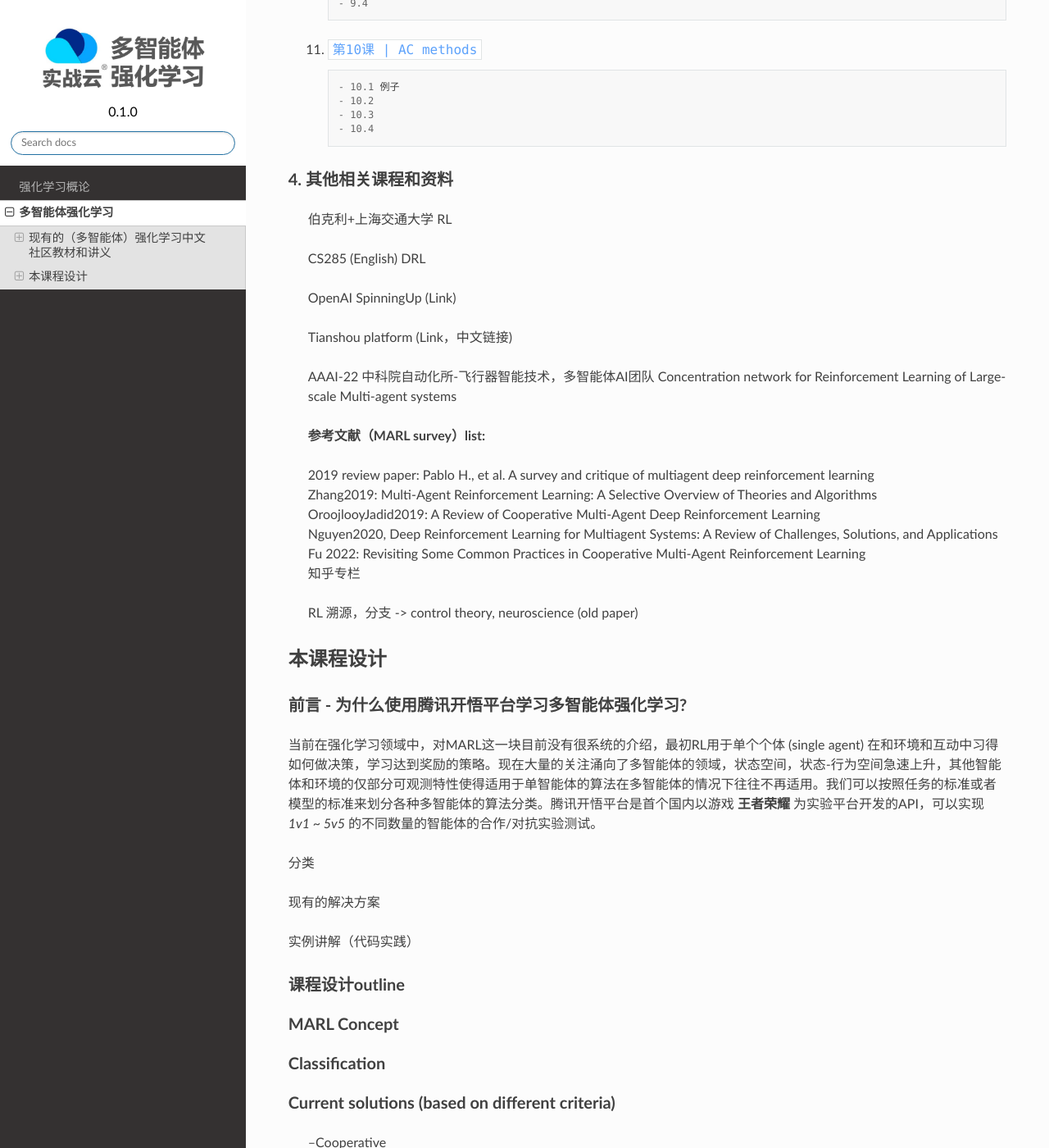
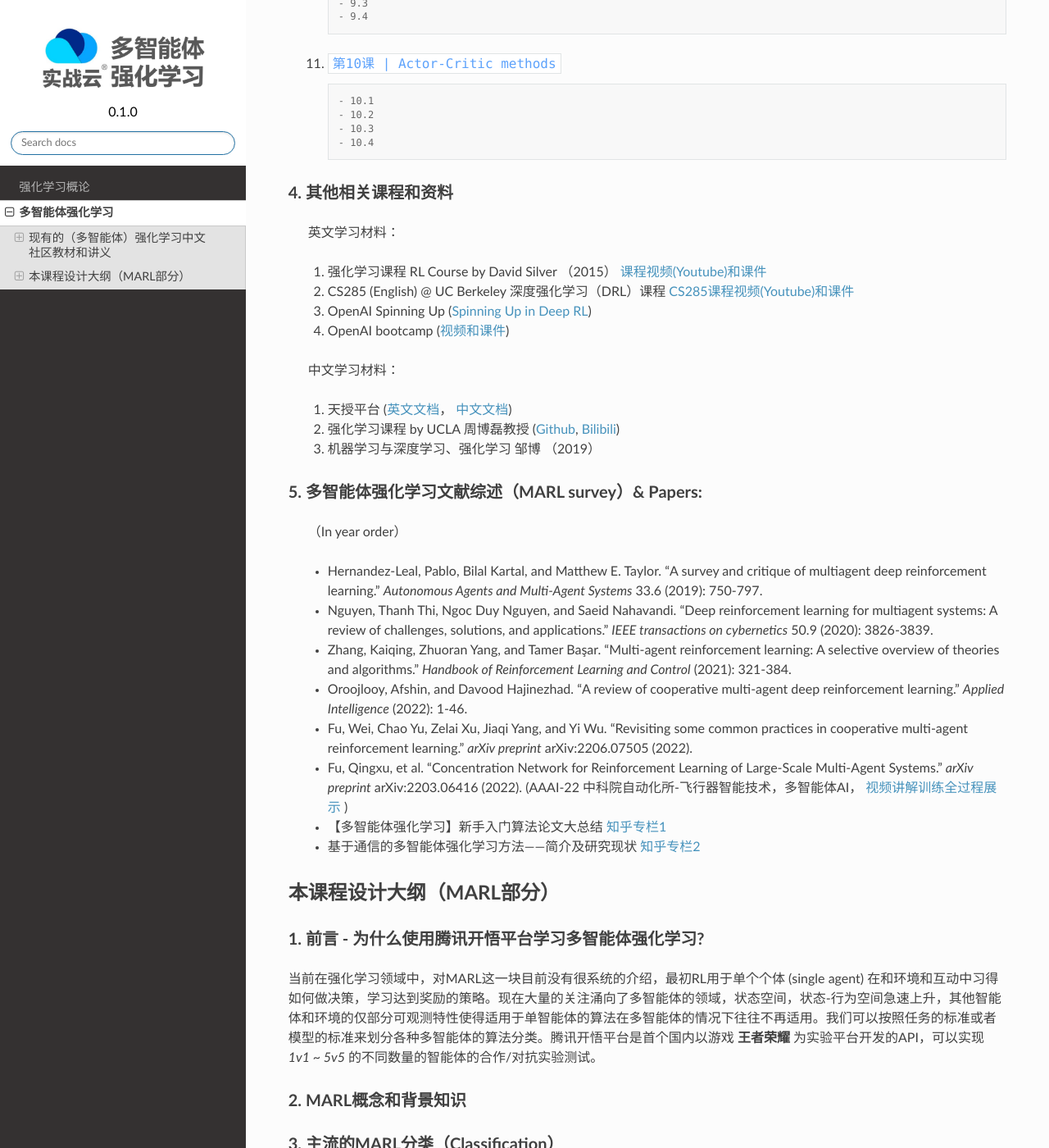
Before and after one commit to subaruclover/MARL_AI_outline, a Sphinx documentation site: the page built from docs/source/intro.rst, in a window 1280 px wide and 1400 px high, scrolled down 5244 px. Shown: the whole window at 82% size. Built offline with Sphinx 7.4.7 and the Read the Docs theme 2.0.0, drawn with Linux system fonts in a browser that asks for light colours; formulas are drawn with MathJax 3; pages that are not in the unit, such as notebooks, are missing from menus; a script that is not in the unit is left out; some of the changed text lies outside the part shown.

Commit message:
update intro

```diff
--- a/docs/source/intro.rst
+++ b/docs/source/intro.rst
@@ -170,72 +170,73 @@
     #. ``第1课 | 基本概念`` ::
 
         - 1.1 State, action, policy等
-        - 1.2 Reward, return, MDP等
+        - 1.2 Reward, Return, MDP等
 
     #. ``第2课 | 贝尔曼公式`` ::
 
-        - 2.1 例子
-        - 2.2 state value
-        - 2.3 公式
-        - 2.4 公式
-        - 2.5 action
+        - 2.1 例子说明Return的重要性
+        - 2.2 State value的定义
+        - 2.3 贝尔曼公式的详细推导
+        - 2.4 公式向量形式与求解
+        - 2.5 Action value的定义
 
-    #. ``第3课 | 贝尔曼公式`` ::
+    #. ``第3课 | 贝尔曼最优公式`` ::
 
-        - 3.1 例子
-        - 3.2
-        - 3.3
-        - 3.4
+        - 3.1 例子-如何改进策略
+        - 3.2 最优策略和公式推导
+        - 3.3 公式求解以及最优性
+        - 3.4 最优策略的有趣性质
 
-    #. ``第4课 | 值迭代和策略迭代`` ::
+    #. ``第4课 | 值迭代与策略迭代`` ::
 
-        - 4.1 例子
-        - 4.2
-        - 4.3
+        - 4.1 值迭代算法
+        - 4.2 策略迭代算法
+        - 4.3 截断策略迭代算法
 
     #. ``第5课 | 蒙特卡罗方法`` ::
 
-        - 5.1 例子
-        - 5.2
-        - 5.3
-        - 5.4
-        - 5.5
-        - 5.6
+        - 5.1 通过例子介绍蒙特卡罗
+        - 5.2 MC Basic算法介绍
+        - 5.3 MC Basic算法例子
+        - 5.4 MC Exploring Starts算法
+        - 5.5 MC Epislon-Greedy算法介绍
+        - 5.6 MC Epislon-Greedy算法例子
 
     #. ``第6课 | 随机近似与随机梯度下降`` ::
 
-        - 6.1 例子
-        - 6.2
-        - 6.3
-        - 6.4
-        - 6.5
-        - 6.6
-        - 6.7
+        - 6.1 通过例子介绍Iterative mean estimation
+        - 6.2 Robbins-Monro（RM）算法介绍与例子
+        - 6.3 Robbins-Monro算法收敛性及应用
+        - 6.4 随机梯度下降（Stochastic Gradient Descent）算法介绍
+        - 6.5 随机梯度下降收敛性及例子
+        - 6.6 随机梯度下降有趣的性质
+        - 6.7 随机梯度下降（SGD）对比BGD（Batch GD）、MBGD（Mini-batch GD）
 
-    #. ``第7课 | TD`` ::
+    #. ``第7课 | 时序差分学习（TD Learning）`` ::
 
         - 7.1 例子
-        - 7.2
-        - 7.3
+        - 7.2 SARSA
+        - 7.3 Q-learning
         - 7.4
 
-    #. ``第8课 | value function approx`` ::
+    #. ``第8课 | Value function approx`` ::
 
         - 8.1 例子
-        - 8.2
-        - 8.3
-        - 8.4
+        - 8.2 目标函数
+        - 8.3 优化算法
+        - 8.4 线性函数近似
+        - 8.5 DQN
 
-    #. ``第9课 | policy function approx (PG)`` ::
+    #. ``第9课 | Policy function approx (PG)`` ::
 
-        - 9.1 例子
+        - 9.1 策略梯度概念
         - 9.2
         - 9.3
         - 9.4
 
-    #. ``第10课 | AC methods`` ::
+    #. ``第10课 | Actor-Critic methods`` ::
 
-        - 10.1 例子
+        - 10.1
         - 10.2
         - 10.3
         - 10.4
@@ -245,72 +246,93 @@
 4. 其他相关课程和资料
 ^^^^^^^^^^^^^^^^^^^^^^^^
 
-    伯克利+上海交通大学 RL
+    英文学习材料：
 
-    CS285 (English) DRL
+    #. 强化学习课程 RL Course by David Silver （2015） `课程视频(Youtube)和课件 <https://www.davidsilver.uk/teaching/>`_
 
-    OpenAI SpinningUp (Link)
+    #. CS285 (English) @ UC Berkeley 深度强化学习（DRL）课程 `CS285课程视频(Youtube)和课件 <http://rail.eecs.berkeley.edu/deeprlcourse/>`_
 
-    Tianshou platform (Link，中文链接)
+    #. OpenAI Spinning Up (`Spinning Up in Deep RL <https://spinningup.openai.com/en/latest/>`_)
 
-    AAAI-22 中科院自动化所-飞行器智能技术，多智能体AI团队
-    Concentration network for Reinforcement Learning of Large-scale Multi-agent systems
+    #. OpenAI bootcamp (`视频和课件 <https://sites.google.com/view/deep-rl-bootcamp/lectures>`_)
+
+    中文学习材料：
+
+    #. 天授平台 (`英文文档 <https://tianshou.readthedocs.io/en/master/>`_， `中文文档 <https://tianshou.readthedocs.io/zh/master/>`_)
+
+    #. 强化学习课程 by UCLA 周博磊教授 (`Github <https://github.com/zhoubolei/introRL>`_, `Bilibili <https://space.bilibili.com/511221970/channel/seriesdetail?sid=764099&ctype=0>`_)
+
+    #. 机器学习与深度学习、强化学习 邹博 （2019）
+
+.. _marl_material5:
+
+5. **多智能体强化学习文献综述（MARL survey）& Papers:**
+^^^^^^^^^^^^^^^^^^^^^^^^^^^^^^^^^^^^^^^^^^^^^^^^^^^^^^^^^^^^^^
+
+    （In year order）
+
+    * Hernandez-Leal, Pablo, Bilal Kartal, and Matthew E. Taylor. "A survey and critique of multiagent deep reinforcement learning." *Autonomous Agents and Multi-Agent Systems* 33.6 (2019): 750-797.
+
+    * Nguyen, Thanh Thi, Ngoc Duy Nguyen, and Saeid Nahavandi. "Deep reinforcement learning for multiagent systems: A review of challenges, solutions, and applications." *IEEE transactions on cybernetics* 50.9 (2020): 3826-3839.
+
+    * Zhang, Kaiqing, Zhuoran Yang, and Tamer Başar. "Multi-agent reinforcement learning: A selective overview of theories and algorithms." *Handbook of Reinforcement Learning and Control* (2021): 321-384.
+
+    * Oroojlooy, Afshin, and Davood Hajinezhad. "A review of cooperative multi-agent deep reinforcement learning." *Applied Intelligence* (2022): 1-46.
+
+    * Fu, Wei, Chao Yu, Zelai Xu, Jiaqi Yang, and Yi Wu. "Revisiting some common practices in cooperative multi-agent reinforcement learning." *arXiv preprint* arXiv:2206.07505 (2022).
+
+    * Fu, Qingxu, et al. "Concentration Network for Reinforcement Learning of Large-Scale Multi-Agent Systems." *arXiv preprint* arXiv:2203.06416 (2022).  (AAAI-22 中科院自动化所-飞行器智能技术，多智能体AI， `视频讲解训练全过程展示 <https://www.bilibili.com/video/BV1vF411M7N9?share_source=copy_web&vd_source=3a42fd9dcf75064acaf3ec0f8218e373>`_ )
 
 
-    **参考文献（MARL survey）list:**
+    * 【多智能体强化学习】新手入门算法论文大总结 `知乎专栏1 <https://zhuanlan.zhihu.com/p/432241482>`_
 
-    | 2019 review paper: Pablo H., et al. A survey and critique of multiagent deep reinforcement learning
-    | Zhang2019: Multi-Agent Reinforcement Learning: A Selective Overview of Theories and Algorithms
-    | OroojlooyJadid2019: A Review of Cooperative Multi-Agent Deep Reinforcement Learning
-    | Nguyen2020, Deep Reinforcement Learning for Multiagent Systems: A Review of Challenges, Solutions, and Applications
-    | Fu 2022: Revisiting Some Common Practices in Cooperative Multi-Agent Reinforcement Learning
-    | 知乎专栏
+    * 基于通信的多智能体强化学习方法——简介及研究现状 `知乎专栏2 <https://zhuanlan.zhihu.com/p/421098367>`_
 
 
-    RL 溯源，分支 -> control theory, neuroscience (old paper)
+    .. RL 溯源，分支 -> control theory, neuroscience (old paper)
+
 
 
 .. _marl_course_design:
 
-本课程设计
-----------------
+本课程设计大纲（MARL部分）
+-----------------------------
 
-前言 - 为什么使用腾讯开悟平台学习多智能体强化学习?
-^^^^^^^^^^^^^^^^^^^^^^^^^^^^^^^^^^^^^^^^^^^^^^^^^^^
+1. 前言 - 为什么使用腾讯开悟平台学习多智能体强化学习?
+^^^^^^^^^^^^^^^^^^^^^^^^^^^^^^^^^^^^^^^^^^^^^^^^^^^^^^
 
 .. Preface - why MARL with AI Arena
 
 当前在强化学习领域中，对MARL这一块目前没有很系统的介绍，最初RL用于单个个体 (single agent) 在和环境和互动中习得如何做决策，学习达到奖励的策略。现在大量的关注涌向了多智能体的领域，状态空间，状态-行为空间急速上升，其他智能体和环境的仅部分可观测特性使得适用于单智能体的算法在多智能体的情况下往往不再适用。我们可以按照任务的标准或者模型的标准来划分各种多智能体的算法分类。腾讯开悟平台是首个国内以游戏 **王者荣耀** 为实验平台开发的API，可以实现 *1v1 ~ 5v5* 的不同数量的智能体的合作/对抗实验测试。
 
-分类
+.. 分类
 
-现有的解决方案
+.. 现有的解决方案
 
-实例讲解（代码实践）
+.. 实例讲解（代码实践）
 
 .. _marl_outline:
 
-课程设计outline
-^^^^^^^^^^^^^^^^^^^
+2. MARL概念和背景知识
+^^^^^^^^^^^^^^^^^^^^^^^^^
 
-MARL Concept
-^^^^^^^^^^^^^^^^^^^
+3. 主流的MARL分类（Classification）
+^^^^^^^^^^^^^^^^^^^^^^^^^^^^^^^^^^^^^
 
-Classification
-^^^^^^^^^^^^^^^^^^^
-
-Current solutions (based on different criteria)
-^^^^^^^^^^^^^^^^^^^^^^^^^^^^^^^^^^^^^^^^^^^^^^^
+不同分类下的代表算法Current solutions (based on different criteria)
+^^^^^^^^^^^^^^^^^^^^^^^^^^^^^^^^^^^^^^^^^^^^^^^^^^^^^^^^^^^^^^^^^^^^
 
     --Cooperative
 
     --Model
 
-Algorithms introduction and code review
-^^^^^^^^^^^^^^^^^^^^^^^^^^^^^^^^^^^^^^^^^
+4. 算法介绍，代码（Algorithms introduction and code）
+^^^^^^^^^^^^^^^^^^^^^^^^^^^^^^^^^^^^^^^^^^^^^^^^^^^^^^^^^
 
-Connect with AI Arena platform
-^^^^^^^^^^^^^^^^^^^^^^^^^^^^^^^^^^
+5. 与腾讯开悟平台结合的MARL
+^^^^^^^^^^^^^^^^^^^^^^^^^^^^^^^^^^^^
+    #. 实例讲解
+    #. 代码实践
 
 
 课后习题（后面设计）
```
Also changed, not shown: 2 other files.
